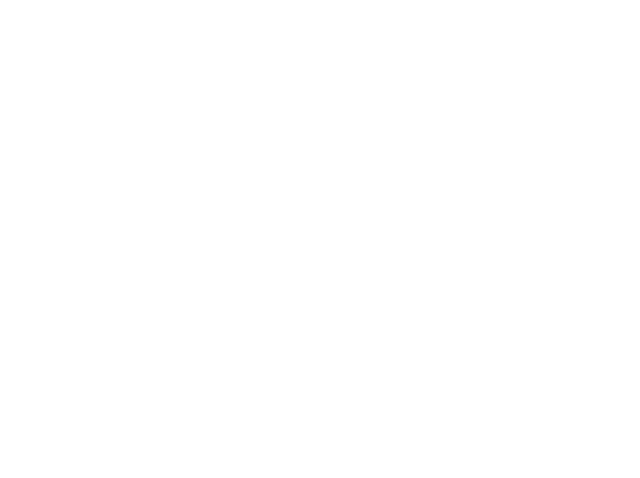
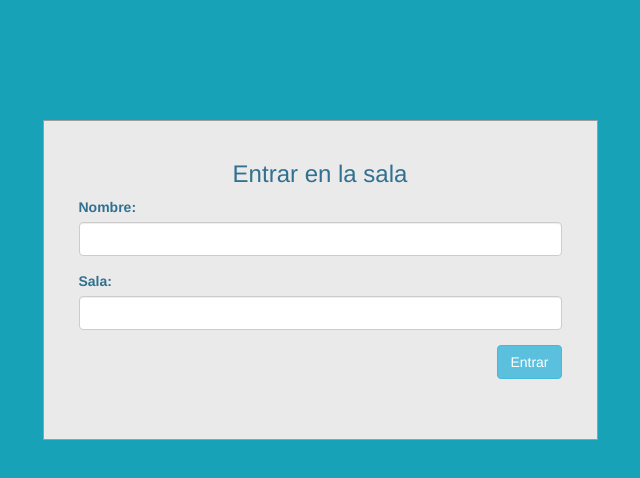
Before and after one commit to marcosjrs/chat-con-salas-basico-SocketIO-2-node, a website: page public/index.html in a window 1280 px wide. Shown: the whole page, without its empty margins (320-960 px from the left). Drawn offline with nearby package versions, Linux system fonts and the light colour scheme.

Commit message:
Formulario de entrada, incluyendo nuevo parametro sala, que se usará luego

```diff
--- a/public/css/styles.css
+++ b/public/css/styles.css
@@ -53,3 +53,27 @@
     -webkit-box-shadow: inset 0 0 6px rgba(0,0,0,.3);
     background-color: #555;
 }
+
+
+body {
+    margin: 0;
+    padding: 0;
+    background-color: #17a2b8;
+    height: 100vh;
+}
+
+#login .container #login-row #login-column #login-box {
+    margin-top: 120px;
+    max-width: 600px;
+    height: 320px;
+    border: 1px solid #9C9C9C;
+    background-color: #EAEAEA;
+}
+
+#login .container #login-row #login-column #login-box #login-form {
+    padding: 20px;
+}
+
+#login .container #login-row #login-column #login-box #login-form #register-link {
+    margin-top: -85px;
+}
--- a/public/index.html
+++ b/public/index.html
@@ -11,6 +11,30 @@
 
 <body>
 
+    <div id="login">
+        <div class="container">
+            <div id="login-row" class="row justify-content-center align-items-center">
+                <div id="login-column" class="col-md-offset-3 col-md-6">
+                    <div id="login-box" class="col-md-12">
+                        <form id="login-form" class="form" action="chat.html" method="get">
+                            <h3 class="text-center text-info">Entrar en la sala</h3>
+                            <div class="form-group">
+                                <label for="nombre" class="text-info">Nombre:</label><br>
+                                <input type="text" name="nombre" id="nombre" class="form-control">
+                            </div>
+                            <div class="form-group">
+                                <label for="sala" class="text-info">Sala:</label><br>
+                                <input type="text" name="sala" id="sala" class="form-control">
+                            </div>
+                            <div id="enter-link" class="text-right">
+                                <button type="submit" class="btn btn-info">Entrar</button>
+                            </div>
+                        </form>
+                    </div>
+                </div>
+            </div>
+        </div>
+    </div>
 
 
     <script src="js/jquery.min.js"></script>
```
Also changed, not shown: public/chat.html (+2 -2 lines).
